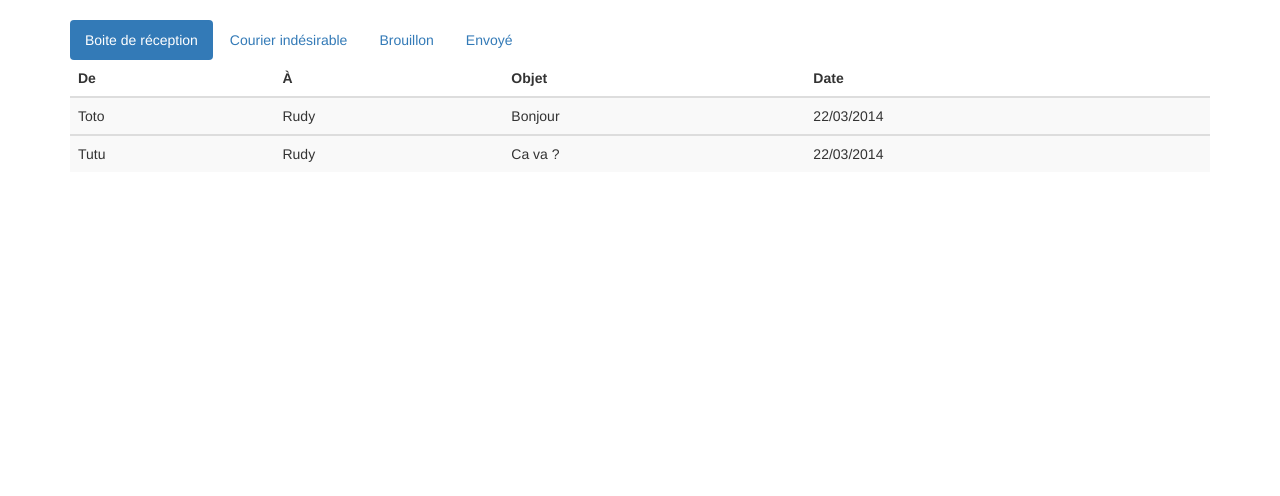
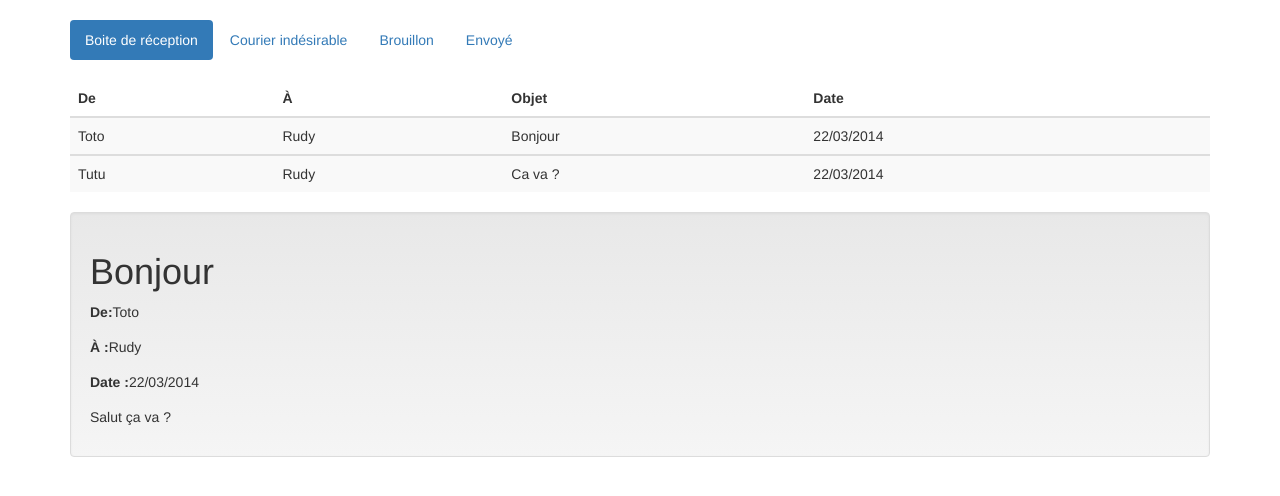
Before and after one commit to loursbrun/angular_tuto, a website: page index.html in a window 1280 px wide. Drawn offline with nearby package versions, Linux system fonts and the light colour scheme; files that its build step writes are made by us from their sources.

Commit message:
End CSS - Form with Bootstrap

```diff
--- a/index.html
+++ b/index.html
@@ -26,7 +26,7 @@
         <li><a href="#">Envoyé</a> </li>
     </ul>
 
-    <table class="table table-striped table-hover">
+    <table class="table table-striped table-hover spacer">
         <thead>
             <tr>
                 <th>De</th>
@@ -36,7 +36,7 @@
             </tr>
         </thead>
         <tbody>
-            <tr>
+            <tr class="clickable">
                 <td>Toto</td>
                 <td>Rudy</td>
                 <td>Bonjour</td>
@@ -44,7 +44,7 @@
             </tr>
         </tbody>
         <tbody>
-            <tr>
+            <tr class="clickable">
                 <td>Tutu</td>
                 <td>Rudy</td>
                 <td>Ca va ?</td>
@@ -52,6 +52,17 @@
             </tr>
         </tbody>
     </table>
+
+    <div>
+        <div class="well">
+            <h1>Bonjour</h1>
+            <p><label>De:</label><span>Toto</span></p>
+            <p><label>&Agrave; :</label><span>Rudy</span></p>
+            <p><label>Date :</label><span>22/03/2014</span></p>
+
+            <p>Salut ça va ? </p>
+        </div>
+    </div>
 
 </div>
 
--- a/style/sass/style.scss
+++ b/style/sass/style.scss
@@ -12,3 +12,7 @@ body {
   background-color: #4288CA;
   color: #ffffff;
 }
+
+.clickable {
+  cursor: pointer;
+}
```
Also changed, not shown: style/style.css.
